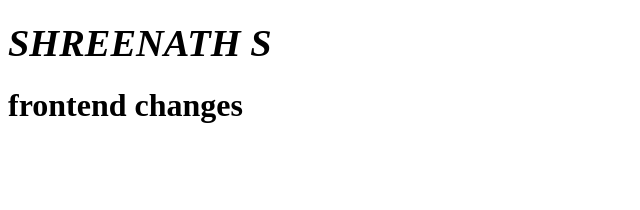
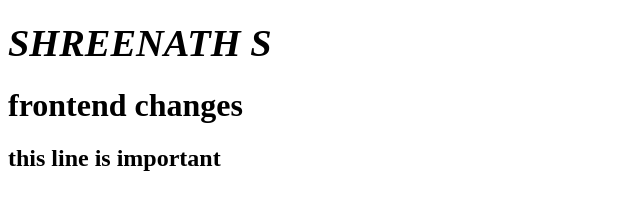
Before and after one commit to SHREENATH26/learning-git, a plain HTML site: page index.html in a window 1280 px wide. Shown: the whole page, without its empty margins (0-640 px from the left). Drawn offline with Linux system fonts and the light colour scheme.

Commit message:
fix: fixed some lines

```diff
--- a/index.html
+++ b/index.html
@@ -8,5 +8,6 @@
 <body>
     <h1><big><i>SHREENATH S</i></big></h1>
     <h1>frontend changes</h1>
+    <h2> this line is important</h2>
 </body>
 </html>
```
